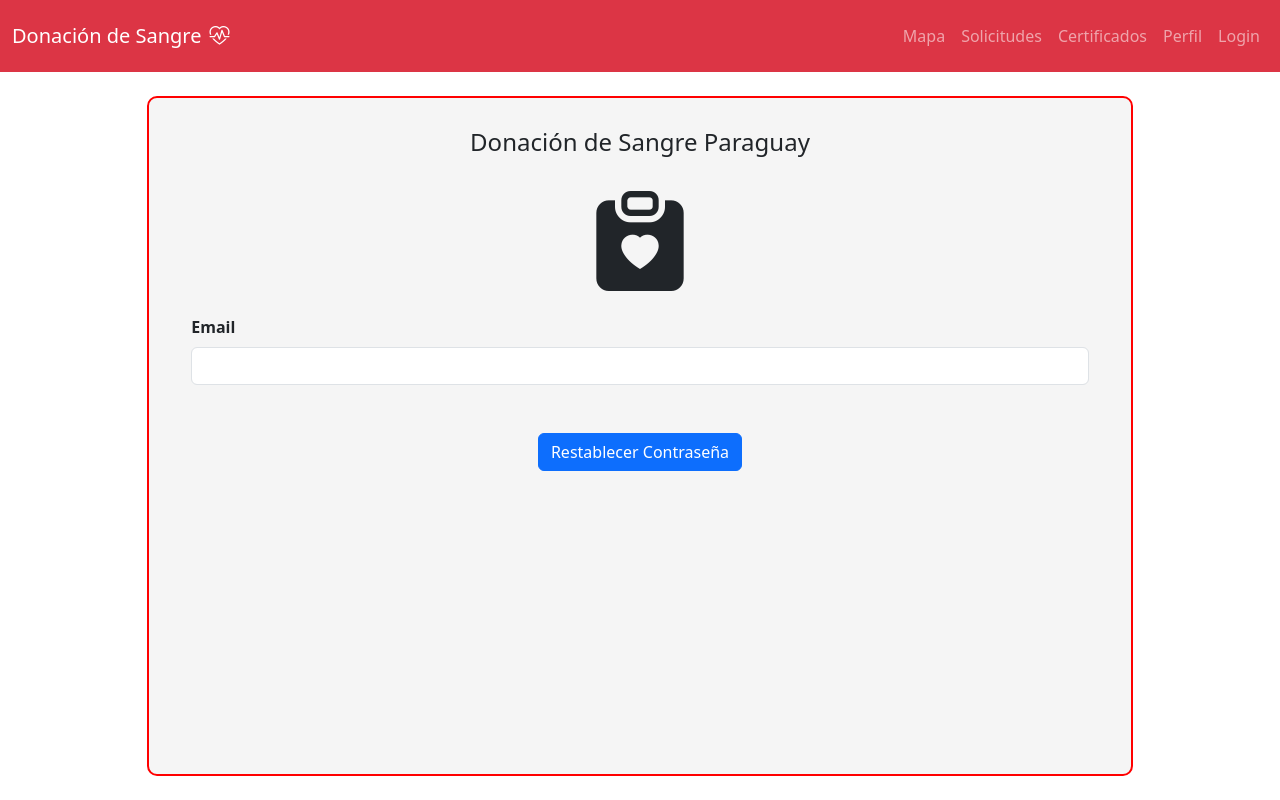
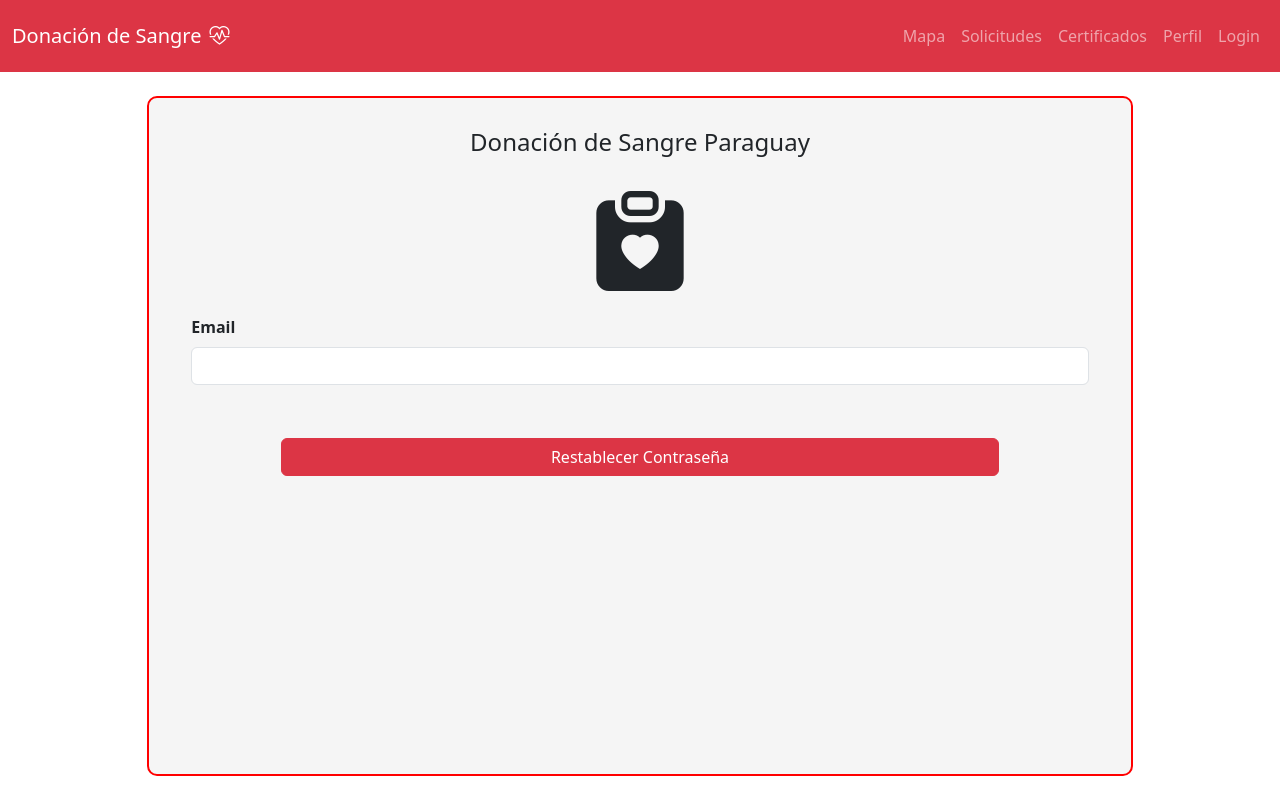
Before and after one commit to tobiasvera17/Bootcamp-React-Roshka, a React (Vite) app in the folder semana 3/Practica 19 - Donacion de Sangre con Mapa React/donacion-sangre/: page /restablecer-contrasena in a window 1280 px wide. Built offline with nearby package versions, Linux system fonts and the light colour scheme.

Commit message:
cambios esteticos

```diff
--- a/semana 3/Practica 19 - Donacion de Sangre con Mapa React/donacion-sangre/src/InfoLocal.jsx
+++ b/semana 3/Practica 19 - Donacion de Sangre con Mapa React/donacion-sangre/src/InfoLocal.jsx
@@ -43,12 +43,12 @@ const InfoLocal = (props) => {
 
         <div className="footer-info-container container-fluid fw-bold row text-center">
           <div className="col">
-            <a href="#" className="link link-primary">
+            <a href="#" className="link link-danger">
               Ver más
             </a>
           </div>
           <div className="col">
-            <a href="#" className="link-primary">
+            <a href="#" className="link link-danger">
               Ir
             </a>
           </div>
--- a/semana 3/Practica 19 - Donacion de Sangre con Mapa React/donacion-sangre/src/Perfil.jsx
+++ b/semana 3/Practica 19 - Donacion de Sangre con Mapa React/donacion-sangre/src/Perfil.jsx
@@ -36,7 +36,7 @@ const Perfil = () => {
                 <h4>{datos.name + " " + datos.surname}</h4>
               </div>
             </div>
-            <div id="form-login" className="container-fluid text-center">
+            <div id="form-login" className="container-fluid d-flex flex-column justify-content-center align-items-center">
               <div className="table-responsive">
                 <table className="table">
                   <thead>
--- a/semana 3/Practica 19 - Donacion de Sangre con Mapa React/donacion-sangre/src/RestablecerContrasena.jsx
+++ b/semana 3/Practica 19 - Donacion de Sangre con Mapa React/donacion-sangre/src/RestablecerContrasena.jsx
@@ -44,7 +44,7 @@ const RestablecerContrasena = () => {
             <div className="mt-5 d-flex flex-column align-items-center justify-content-center">
               <button
                 type="submit"
-                className="btn btn-primary"
+                className="btn btn-danger"
                 onClick={goToRoot}
               >
                 Restablecer Contraseña
```
